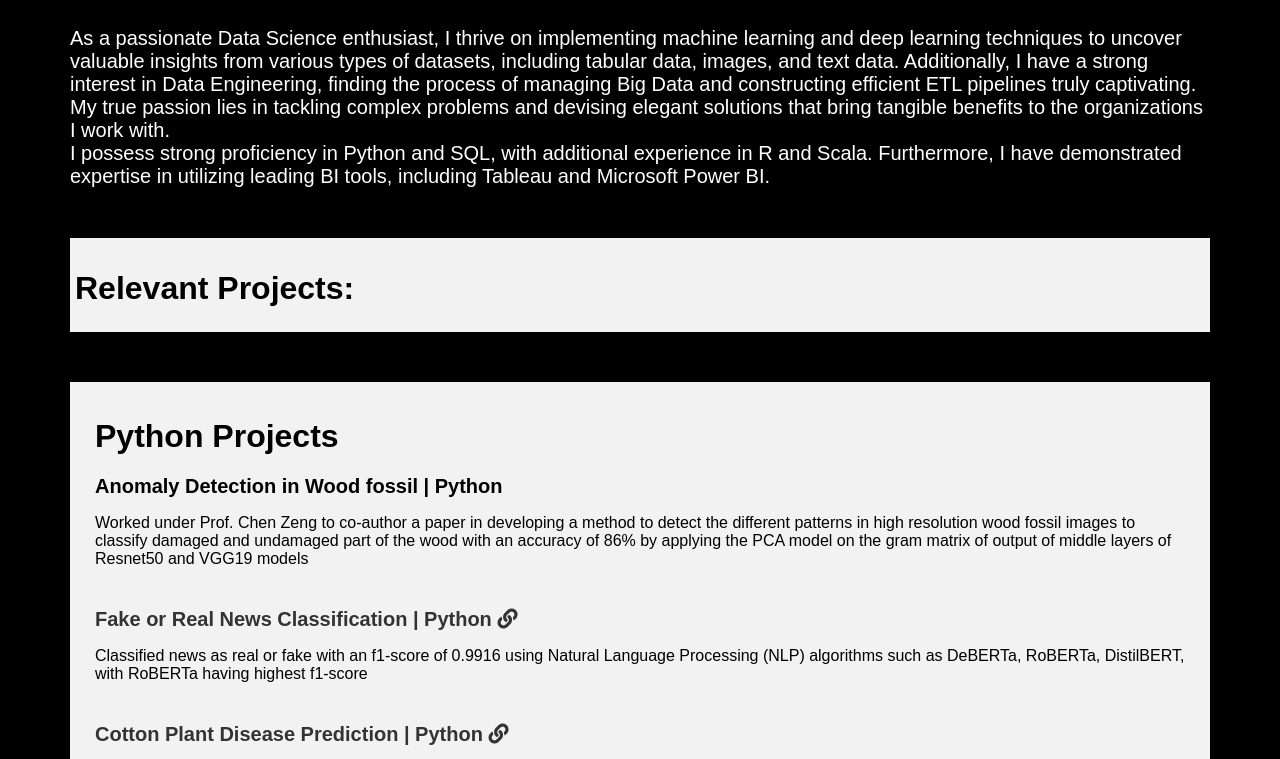
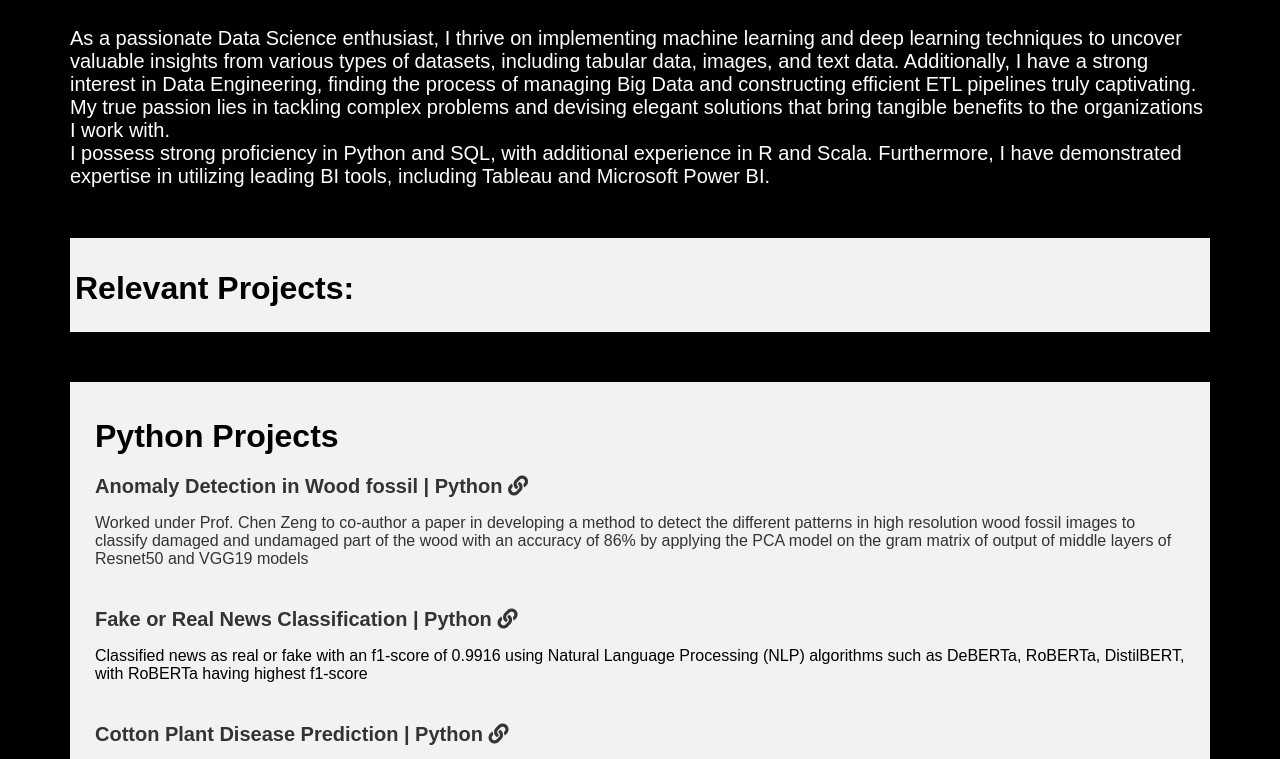
Before and after one commit to Pranay-yanarp/Pranay-yanarp.github.io, a plain HTML site: page index.html in a window 1280 px wide. Shown: the part 411-1170 px from the top of the page. Drawn offline with Linux system fonts and the light colour scheme.

Commit message:
Update index.html

```diff
--- a/index.html
+++ b/index.html
@@ -43,7 +43,8 @@
         <h2>Python Projects</h2>
         <ul>
           <li>
-            <h3>Anomaly Detection in Wood fossil | Python</h3>
+            <a href="https://github.com/Pranay-yanarp/MS_Data_Science_class_projects/tree/main/Capstone%20project" target="_blank">
+            <h3>Anomaly Detection in Wood fossil | Python <i class="fas fa-link"></i></h3>
             <p>Worked under Prof. Chen Zeng to co-author a paper in developing a method to detect the different patterns in high resolution wood fossil images to classify damaged and undamaged part of the wood with an accuracy of 86% by applying the PCA model on the gram matrix of output of middle layers of Resnet50 and VGG19 models</p>
           </li>
           <li>
```
